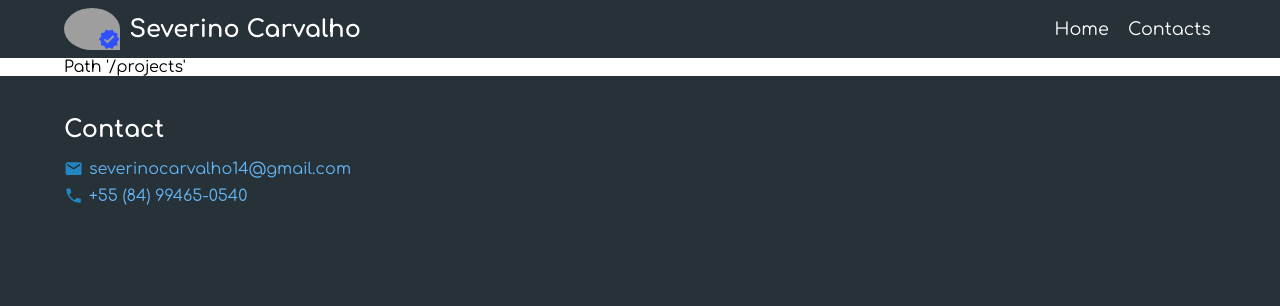
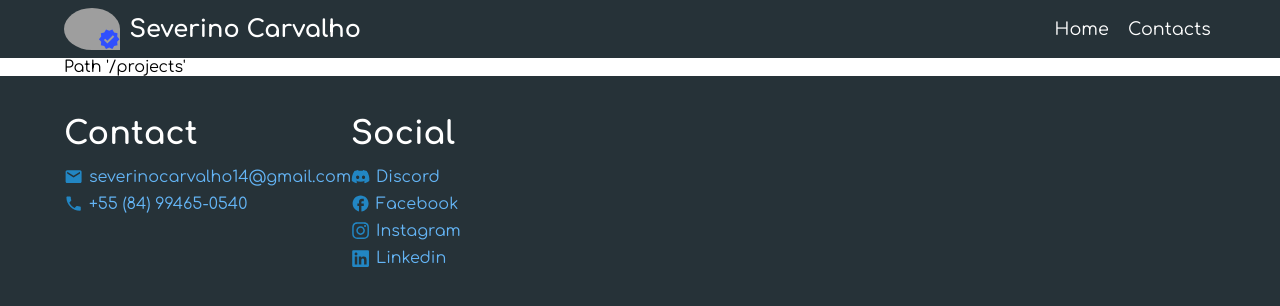
Before and after one commit to severino-carvalho/portfolio, a React (Create React App) app: page /contacts in a window 1280 px wide. Shown: the top 306 px of the page. Built offline with nearby package versions, Linux system fonts and the light colour scheme; grey boxes are pictures that could not be loaded.

Commit message:
Adição de icones e estilos

```diff
--- a/src/components/layout/Footer.js
+++ b/src/components/layout/Footer.js
@@ -1,5 +1,5 @@
-import { Link } from 'react-router-dom';
-import { MdEmail, MdPhone } from 'react-icons/md';
+import { MdEmail, MdFacebook, MdPhone } from 'react-icons/md';
+import { FaDiscord, FaInstagram, FaLinkedin } from 'react-icons/fa';
 import Container from './Container';
 import styles from './Footer.module.css';
 
@@ -9,7 +9,7 @@ export default function Footer() {
             <Container >
                 <div className={styles.content}>
                     <div>
-                        <h2>Contact</h2>
+                        <h1>Contact</h1>
                         <ul>
                             <li>
                                 <a href="mailto:severinocarvalho14@gmail.com" target="_blank" rel='noreferrer'>
@@ -22,15 +22,36 @@ export default function Footer() {
                                 </a>
 
                             </li>
+                        </ul>
+
+                    </div>
+                    <div>
+                        <h1>Social</h1>
+                        <ul>
                             <li>
-                                <Link to=''>
-
-                                </Link>
+                                <a href="https://www.linkedin.com/in/severino-carvalho-019899175/" target="_blank" rel='noreferrer'>
+                                    <FaDiscord /> Discord
+                                </a>
+                            </li>
+                            <li>
+                                <a href="https://web.facebook.com/Netollyno/" target="_blank" rel='noreferrer'>
+                                    <MdFacebook /> Facebook
+                                </a>
+                            </li>
+                            <li>
+                                <a href="https://www.instagram.com/oh_netin/" target="_blank" rel='noreferrer'>
+                                    <FaInstagram /> Instagram
+                                </a>
+                            </li>
+                            <li>
+                                <a href="https://www.linkedin.com/in/severino-carvalho-019899175/" target="_blank" rel='noreferrer'>
+                                    <FaLinkedin /> Linkedin
+                                </a>
                             </li>
                         </ul>
                     </div>
                 </div>
             </Container>
-        </footer>
+        </footer >
     );
 }
--- a/src/components/layout/Footer.module.css
+++ b/src/components/layout/Footer.module.css
@@ -7,9 +7,14 @@
 }
 
 .footer .content {
+    width: 100%;
+    /*
+        Eixo principal: --- ;
+        Eixo secundario  |  ;
+        Flex: flex-grow, flex-shrink, flex-basis;
+        flex-grow: Elementos flex podem crescer ao longo do eixo principal
+    */
     display: flex;
-    justify-content: space-between;
-    flex-wrap: wrap;
 }
 
 .footer .content a {
```
